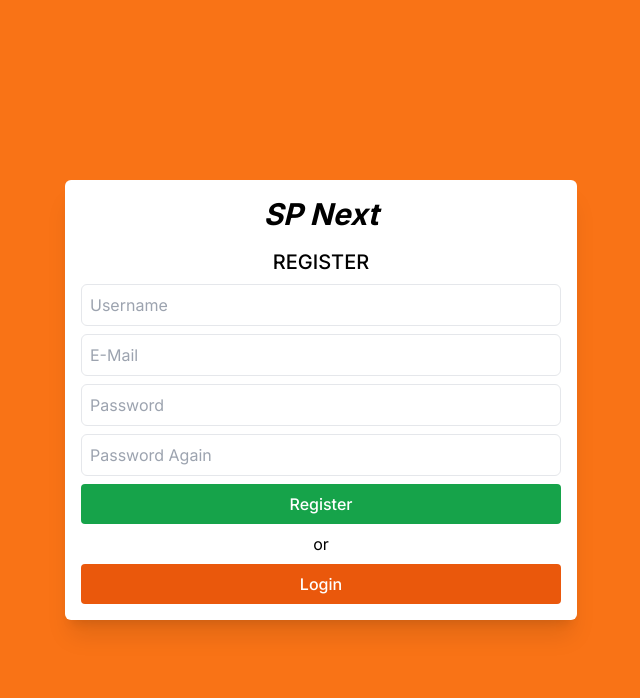
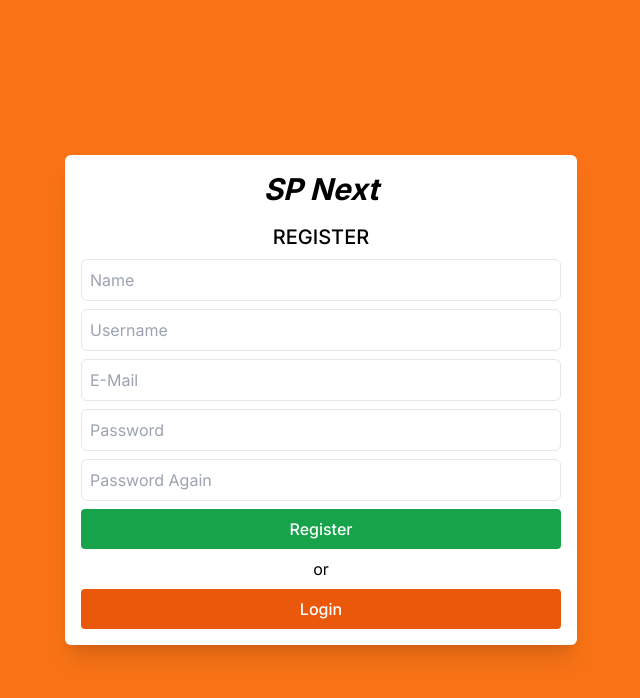
Before and after one commit to mehmetext/supabase-prisma-next, a Next.js app: page /auth/register in a window 1280 px wide. Shown: the top 698 px of the page, without its empty margins (319-959 px from the left). Built offline with nearby package versions, Linux system fonts and the light colour scheme.

Commit message:
add signIn function

```diff
--- /dev/null
+++ b/src/app/api/auth/create-user/route.ts
@@ -0,0 +1,41 @@
+import { prisma } from "@/lib/prisma";
+import { NextRequest, NextResponse } from "next/server";
+import bcrypt from "bcrypt";
+import { PrismaClientKnownRequestError } from "@prisma/client/runtime/library";
+
+export async function POST(req: NextRequest) {
+  try {
+    const data = await req.json();
+
+    const user = await prisma.user.create({
+      data: {
+        name: data.name,
+        username: data.username,
+        email: data.email,
+        hashedPassword: await bcrypt.hash(data.password, 12),
+      },
+    });
+
+    return NextResponse.json({ status: "ok", user });
+  } catch (e) {
+    if (e instanceof PrismaClientKnownRequestError) {
+      let message = "";
+
+      if (e.code === "P2002") {
+        let targetList: string[] = e.meta?.target as string[];
+
+        targetList.forEach((target, i) => {
+          if (target === "username") message += "Username";
+          if (target === "email") message += "E-Mail";
+
+          if (i < targetList.length - 1) {
+            message += ", ";
+          }
+        });
+
+        message += " already exists.";
+      }
+      return NextResponse.json({ status: "error", message: message });
+    }
+  }
+}
--- a/src/app/auth/register/components/Form.tsx
+++ b/src/app/auth/register/components/Form.tsx
@@ -1,11 +1,12 @@
 "use client";
 
-import wait from "@/lib/utils/wait";
 import { Formik } from "formik";
 import * as Yup from "yup";
 import { useRouter } from "next/navigation";
+import { signIn } from "next-auth/react";
 
 const RegisterSchema = Yup.object().shape({
+  name: Yup.string().required("Required").max(40, "Too long!"),
   username: Yup.string().required("Required").max(20, "Too long!"),
   email: Yup.string().email("Invalid E-Mail").required("Required"),
   password: Yup.string().required("Required"),
@@ -20,6 +21,7 @@ export default function RegisterForm() {
   return (
     <Formik
       initialValues={{
+        name: "",
         username: "",
         email: "",
         password: "",
@@ -27,7 +29,33 @@ export default function RegisterForm() {
       }}
       validationSchema={RegisterSchema}
       onSubmit={async (values) => {
-        await wait(500);
+        const res = await fetch("/api/auth/create-user", {
+          method: "POST",
+          body: JSON.stringify({
+            ...values,
+          }),
+        });
+
+        const data = await res.json();
+
+        if (data.status === "error") {
+          alert(data.message);
+          return;
+        }
+
+        const loginRes = await signIn("credentials", {
+          username: data.user.username,
+          password: data.user.hashedPassword,
+          redirect: false,
+        });
+
+        if (loginRes?.error) {
+          alert(loginRes.error);
+          return;
+        }
+
+        router.refresh();
+        router.push("/");
       }}
     >
       {({
@@ -44,6 +72,20 @@ export default function RegisterForm() {
             <label className="flex flex-col gap-1">
               <input
                 type="text"
+                name="name"
+                placeholder="Name"
+                className="outline-none border rounded-md p-2 transition focus:border-orange-500"
+                value={values.name}
+                onBlur={handleBlur}
+                onChange={handleChange}
+              />
+              {touched.name && errors.name && (
+                <span className="mx-2 text-red-500 text-xs">{errors.name}</span>
+              )}
+            </label>
+            <label className="flex flex-col gap-1">
+              <input
+                type="text"
                 name="username"
                 placeholder="Username"
                 className="outline-none border rounded-md p-2 transition focus:border-orange-500"
@@ -57,6 +99,7 @@ export default function RegisterForm() {
                 </span>
               )}
             </label>
+
             <label className="flex flex-col gap-1">
               <input
                 type="email"
```
